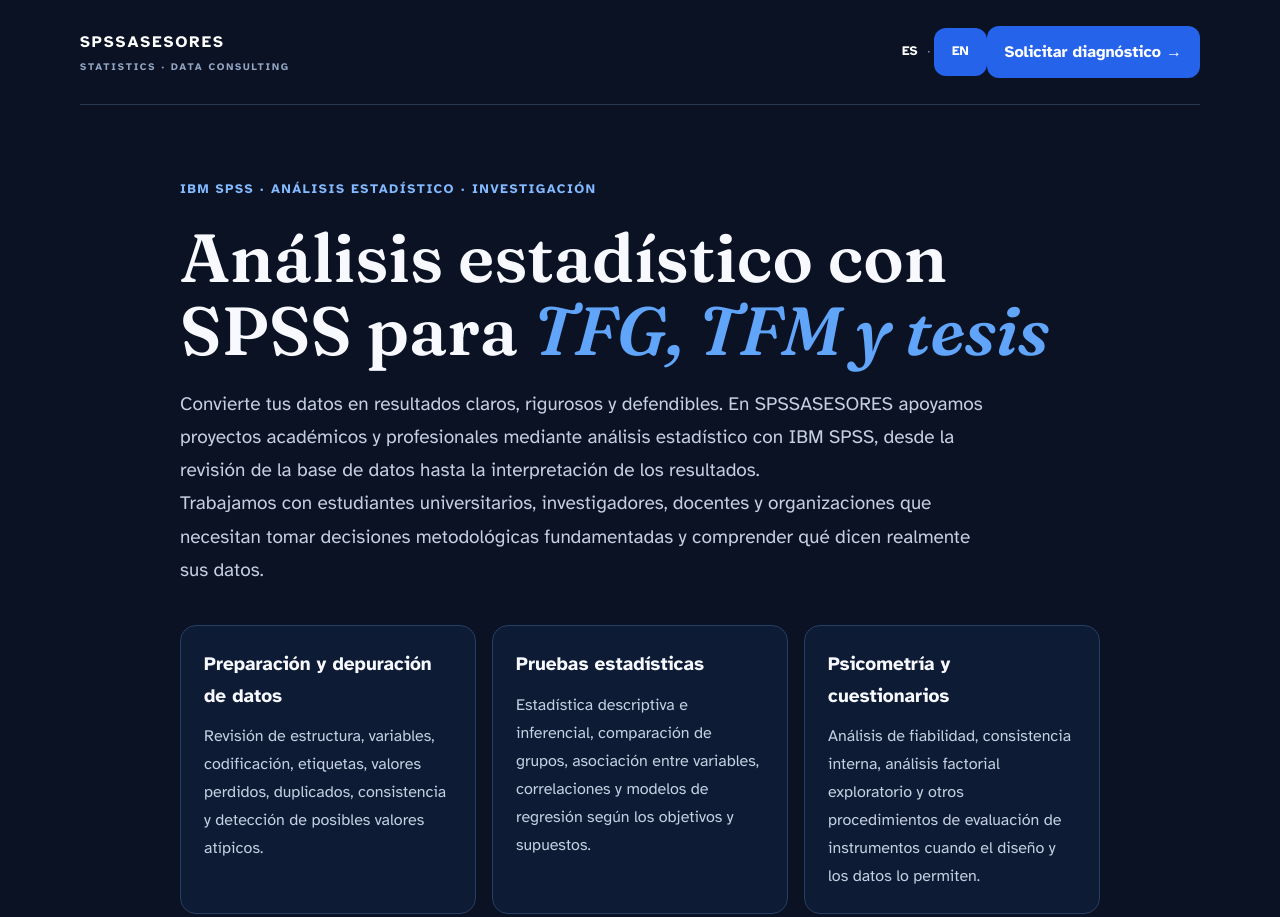
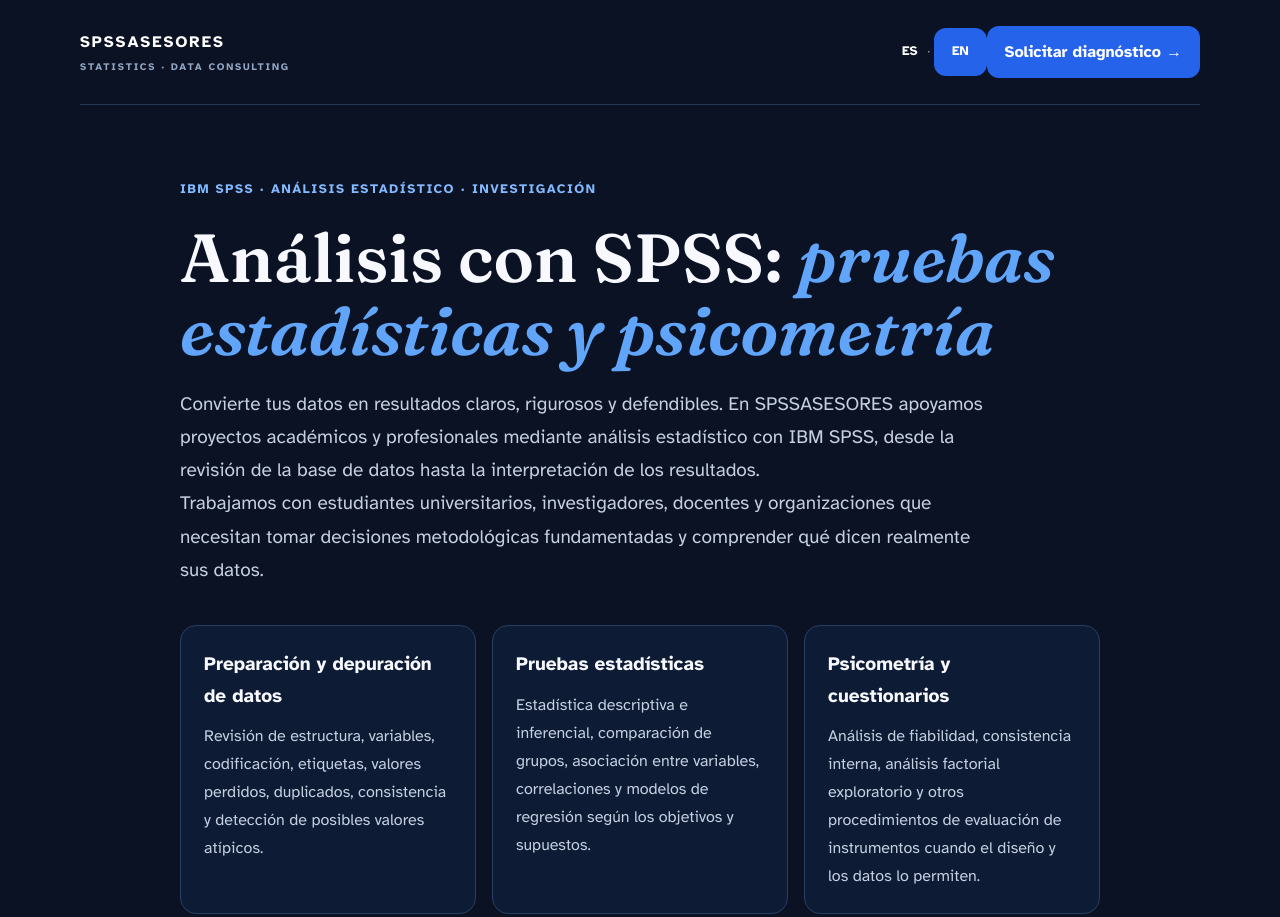
Before and after one commit to kairon87/MISPROYECTOS, a plain HTML site: page analisis-spss/index.html in a window 1280 px wide. Shown: the top 917 px of the page. Drawn offline with Linux system fonts and the light colour scheme.

Commit message:
SEO España: optimizar metadatos y encabezado de analisis-spss/index.html

```diff
--- a/analisis-spss/index.html
+++ b/analisis-spss/index.html
@@ -11,8 +11,8 @@
   </script>
   <meta charset="UTF-8" />
   <meta name="viewport" content="width=device-width, initial-scale=1.0" />
-  <title>Análisis estadístico con SPSS para TFG, TFM y tesis | SPSSASESORES</title>
-  <meta name="description" content="Análisis estadístico con SPSS para TFG, TFM, tesis e investigación. Depuración de datos, pruebas estadísticas, psicometría e interpretación de resultados." />
+  <title>Análisis con SPSS: pruebas y psicometría | SPSS Asesores</title>
+  <meta name="description" content="Análisis con IBM SPSS para cuestionarios, fiabilidad, AFE/AFC, regresión y datos longitudinales. Revisamos la base e interpretamos los resultados." />
   <meta name="robots" content="index, follow" />
   <link rel="canonical" href="https://spssasesores.com/analisis-spss/" />
   <link rel="alternate" hreflang="es" href="https://spssasesores.com/analisis-spss/" />
@@ -80,7 +80,7 @@
   </nav>
   <main class="seo-main">
     <div class="seo-chip">IBM SPSS · Análisis estadístico · Investigación</div>
-    <h1>Análisis estadístico con SPSS para <em>TFG, TFM y tesis</em></h1>
+    <h1>Análisis con SPSS: <em>pruebas estadísticas y psicometría</em></h1>
     <p class="seo-lead">Convierte tus datos en resultados claros, rigurosos y defendibles. En SPSSASESORES apoyamos proyectos académicos y profesionales mediante análisis estadístico con IBM SPSS, desde la revisión de la base de datos hasta la interpretación de los resultados.</p>
     <p class="seo-lead">Trabajamos con estudiantes universitarios, investigadores, docentes y organizaciones que necesitan tomar decisiones metodológicas fundamentadas y comprender qué dicen realmente sus datos.</p>
     <div class="seo-grid">
```
